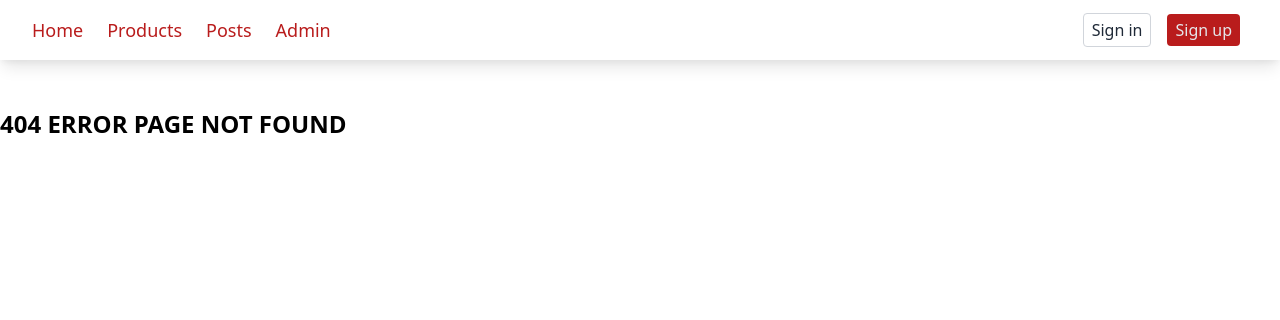
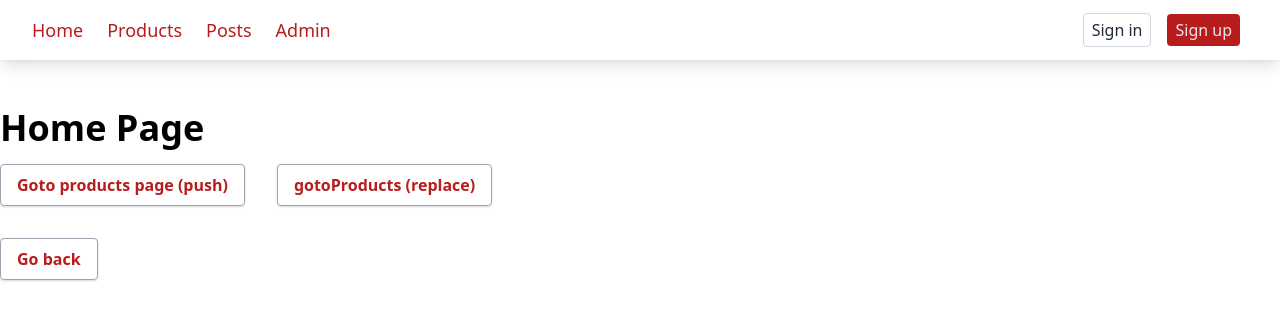
Before and after one commit to Tellisense/react-router-example, a React (Create React App) app: page / in a window 1280 px wide. Before the commit this address led to /not-found. Shown: the top 320 px of the page. Built offline with nearby package versions, Linux system fonts and the light colour scheme.

Commit message:
saving routing

```diff
--- a/src/Views/HomePage.jsx
+++ b/src/Views/HomePage.jsx
@@ -4,17 +4,34 @@ import { useHistory } from 'react-router-dom'
 const HomePage = () => {
   const history = useHistory()
 
-  const handleClick = () => {
+  const gotoProductsPush = () => {
     // history.push("/products")
+    history.push("/products")
+  }
+  const gotoProductsReplace = () => {
     history.replace("/products")
   }
+  const goBack = () => {
+    history.goBack()
+  }
+
 
 
 
   return (
     <div>
       <h1 className="text-4xl font-black ">Home Page</h1>
-      <button className="my-4 g-white hover:bg-gray-100 text-red-700 font-semibold py-2 px-4 border border-gray-400 rounded shadow" onClick={handleClick}>Goto products page</button>
+      <div>
+        <button className="my-4 g-white hover:bg-gray-100 text-red-700 font-semibold py-2 px-4 border border-gray-400 rounded shadow" onClick={gotoProductsPush}>Goto products page (push)</button>
+
+        <button className="my-4 g-white hover:bg-gray-100 text-red-700 font-semibold py-2 px-4 border border-gray-400 rounded shadow ml-8" onClick={gotoProductsReplace}>gotoProducts (replace)</button>
+      </div>
+
+      <div>
+        <button className="my-4 g-white hover:bg-gray-100 text-red-700 font-semibold py-2 px-4 border border-gray-400 rounded shadow" onClick={goBack}>Go back</button>
+
+      </div>
+
     </div>
   )
 }
--- a/src/Views/PostsPage.jsx
+++ b/src/Views/PostsPage.jsx
@@ -2,13 +2,16 @@ import React from "react";
 
 
 const Posts = (props) => {
-  console.log(props);
+  console.log(`props from Post page: `, props);
 
 
   return (
     <div>
       <h1 className="text-4xl font-black ">Post's Page</h1>
-
+      <div className=" mt-4 text-xl ">
+        Year: {props.match.params.year}
+      </div>
+      <div className="mt-4 text-xl ">Month: {props.match.params.month}</div>
     </div>
   );
 };
--- a/src/Views/admin/posts.jsx
+++ b/src/Views/admin/posts.jsx
@@ -1,9 +1,10 @@
 import React from "react";
 
-const Posts = () => {
+const Posts = (props) => {
   return (
     <div>
       <h1>Admin Posts</h1>
+      Year: {}
     </div>
   );
 };
--- a/src/components/PageRoutes.jsx
+++ b/src/components/PageRoutes.jsx
@@ -31,7 +31,7 @@ const PageRoutes = () => {
         <Route path='/admin' component={Dashboard} />
         <Route path='/not-found' component={NotFoundPage} />
         <Route path="/" exact component={HomePage} />
-        <Redirect to="/not-found" />
+        {/* <Redirect to="/not-found" /> */}
       </Container>
     </Switch>
   )
```
